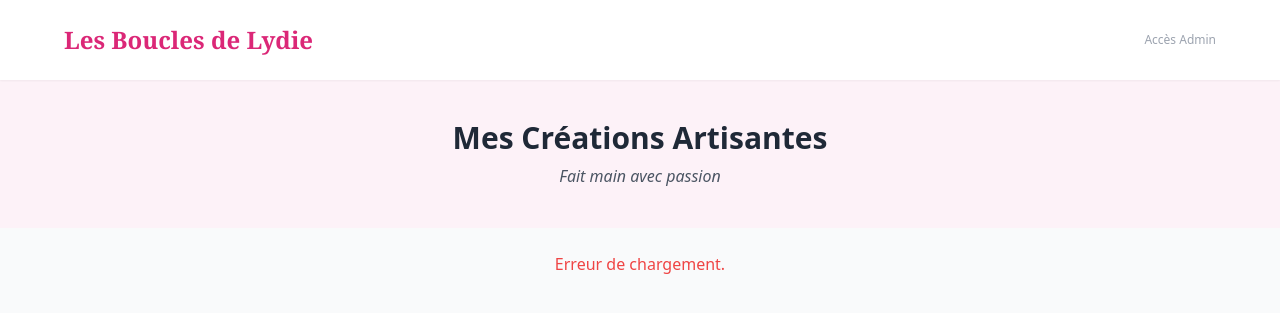
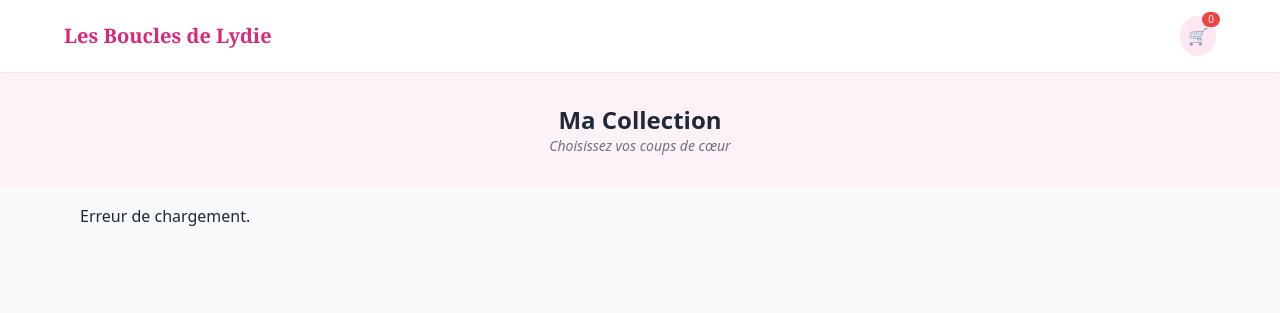
Before and after one commit to jerboyspy/Lesbouclesdelydie, a Jekyll site: the page index.html, which Jekyll copies as it is, in a window 1280 px wide. Shown: the top 313 px of the page. Built offline with Jekyll 4.4.1, drawn with Linux system fonts in a browser that asks for light colours; nearby versions of some CDN libraries; a script that is not in the unit is left out.

Commit message:
Update index.html

```diff
--- a/index.html
+++ b/index.html
@@ -6,106 +6,143 @@
     <title>Les Boucles de Lydie</title>
     <script src="https://cdn.tailwindcss.com"></script>
     <script src="https://identity.netlify.com/v1/netlify-identity-widget.js"></script>
+    <style>
+        #cart-modal { display: none; }
+        #cart-modal.active { display: flex; }
+    </style>
 </head>
-<body class="bg-gray-50 text-gray-800">
+<body class="bg-gray-50 text-gray-800 font-sans">
 
-    <nav class="bg-white shadow-sm p-6 sticky top-0 z-50">
+    <nav class="bg-white shadow-sm p-4 sticky top-0 z-50">
         <div class="max-w-6xl mx-auto flex justify-between items-center">
-            <h1 class="text-2xl font-serif font-bold text-pink-600">Les Boucles de Lydie</h1>
-            <a href="/admin" class="text-xs text-gray-400 hover:underline font-sans">Accès Admin</a>
+            <h1 class="text-xl font-serif font-bold text-pink-600">Les Boucles de Lydie</h1>
+            <button onclick="toggleCart()" class="relative p-2 bg-pink-100 rounded-full">
+                🛒 <span id="cart-count" class="absolute -top-1 -right-1 bg-red-500 text-white text-[10px] px-1.5 rounded-full">0</span>
+            </button>
         </div>
     </nav>
 
-    <header class="py-10 text-center bg-pink-50">
-        <h2 class="text-3xl font-bold mb-2">Mes Créations Artisantes</h2>
-        <p class="text-gray-600 italic">Fait main avec passion</p>
+    <header class="py-8 text-center bg-pink-50">
+        <h2 class="text-2xl font-bold">Ma Collection</h2>
+        <p class="text-gray-500 text-sm italic">Choisissez vos coups de cœur</p>
     </header>
 
-    <main class="max-w-6xl mx-auto p-6">
-        <div id="produits-container" class="grid grid-cols-1 sm:grid-cols-2 lg:grid-cols-3 gap-8">
-            <p class="text-center col-span-full py-10">Chargement de la collection...</p>
-        </div>
+    <main class="max-w-6xl mx-auto p-4">
+        <div id="produits-container" class="grid grid-cols-2 md:grid-cols-3 gap-4">
+            </div>
     </main>
 
+    <div id="cart-modal" class="fixed inset-0 bg-black bg-opacity-50 z-[60] flex-col justify-end">
+        <div class="bg-white w-full max-w-md mx-auto rounded-t-3xl p-6 shadow-2xl overflow-y-auto max-h-[80vh]">
+            <div class="flex justify-between items-center mb-4">
+                <h3 class="text-xl font-bold text-pink-600">Mon Panier</h3>
+                <button onclick="toggleCart()" class="text-gray-400 text-2xl">&times;</button>
+            </div>
+            <div id="cart-items" class="space-y-4 mb-6">
+                </div>
+            <div class="border-t pt-4">
+                <div class="flex justify-between text-xl font-bold mb-6">
+                    <span>Total :</span>
+                    <span id="cart-total">0.00 €</span>
+                </div>
+                <button onclick="envoyerCommande()" class="w-full bg-green-500 text-white py-4 rounded-xl font-bold shadow-lg hover:bg-green-600">
+                    Valider et commander (WhatsApp)
+                </button>
+                <p class="text-center text-xs text-gray-400 mt-4 italic">Le paiement Wero sera validé avec Lydie sur WhatsApp</p>
+            </div>
+        </div>
+    </div>
+
     <script>
+        let panier = [];
+        const repo = "jerboyspy/lesbouclesdelydie";
+        const numeroWhatsApp = "33673460409";
+
         async function chargerBoutique() {
             const container = document.getElementById('produits-container');
-            const repo = "jerboyspy/lesbouclesdelydie";
-            const numeroWhatsApp = "33673460409";
-
             try {
                 const response = await fetch(`https://api.github.com/repos/${repo}/contents/content/produits`);
                 const fichiers = await response.json();
-
-                if (!fichiers || fichiers.length === 0 || fichiers.message === "Not Found") {
-                    container.innerHTML = "<p class='col-span-full text-center'>Aucun produit en ligne.</p>";
-                    return;
-                }
-
                 container.innerHTML = "";
 
                 for (let fichier of fichiers) {
                     if (fichier.name.endsWith('.md')) {
                         const res = await fetch(fichier.download_url);
                         const contenu = await res.text();
-
-                        // Extraction des données
-                        const titre = contenu.match(/title: "(.*)"/)?.[1] || contenu.match(/title: (.*)/)?.[1] || "Produit";
-                        const prix = contenu.match(/price: (.*)/)?.[1] || "0";
+                        const titre = (contenu.match(/title: "(.*)"/)?.[1] || contenu.match(/title: (.*)/)?.[1] || "Produit").replace(/"/g, "");
+                        const prix = parseFloat(contenu.match(/price: (.*)/)?.[1] || 0);
                         const image = contenu.match(/image: (.*)/)?.[1] || "";
                         const disponible = contenu.match(/available: (.*)/)?.[1] === "true";
-                        const badge = contenu.match(/badge: (.*)/)?.[1] || "Aucun";
-
-                        // Extraction de la description (après les tirets du haut)
-                        const description = contenu.split('---').pop().trim();
-
-                        // Gestion du badge
-                        let badgeHTML = "";
-                        if (badge !== "Aucun") {
-                            let color = "bg-blue-500";
-                            if (badge === "Promo") color = "bg-red-500";
-                            if (badge === "Coup de cœur") color = "bg-pink-500";
-                            badgeHTML = `<span class="absolute top-3 left-3 ${color} text-white text-[10px] font-black px-2 py-1 rounded-full uppercase shadow-lg z-10">${badge}</span>`;
-                        }
 
                         if (disponible) {
                             container.innerHTML += `
-                                <div class="relative bg-white rounded-2xl shadow-md overflow-hidden hover:shadow-2xl transition-all border border-pink-50 group">
-                                    ${badgeHTML}
-                                    <div class="overflow-hidden">
-                                        <img src="${image}" class="w-full h-80 object-cover group-hover:scale-110 transition-transform duration-500" alt="${titre}">
-                                    </div>
-                                    <div class="p-5">
-                                        <h3 class="text-xl font-semibold mb-1">${titre}</h3>
-                                        <p class="text-gray-500 text-sm mb-3 line-clamp-2">${description}</p>
-                                        <div class="flex justify-between items-center mt-4">
-                                            <span class="text-pink-600 font-bold text-2xl">${prix} €</span>
-                                            <button onclick="window.open('https://wa.me/${numeroWhatsApp}?text=Bonjour, je souhaite commander : ${encodeURIComponent(titre)}')"
-                                                    class="bg-green-500 text-white px-4 py-2 rounded-lg font-bold hover:bg-green-600 transition-colors text-sm">
-                                                Commander
-                                            </button>
-                                        </div>
-                                    </div>
-                                </div>
-                            `;
+                                <div class="bg-white rounded-xl shadow-sm border border-pink-50 p-2">
+                                    <img src="${image}" class="w-full h-40 object-cover rounded-lg mb-2">
+                                    <h4 class="font-bold text-sm truncate">${titre}</h4>
+                                    <p class="text-pink-600 font-bold text-lg">${prix} €</p>
+                                    <button onclick="ajouterAuPanier('${titre.replace(/'/g, "\\'")}', ${prix})"
+                                            class="w-full mt-2 bg-pink-500 text-white py-1.5 rounded-lg text-xs font-bold hover:bg-pink-600">
+                                        + Ajouter
+                                    </button>
+                                </div>`;
                         }
                     }
                 }
-            } catch (error) {
-                container.innerHTML = "<p class='col-span-full text-center text-red-500'>Erreur de chargement.</p>";
-            }
+            } catch (e) { container.innerHTML = "Erreur de chargement."; }
         }
+
+        function ajouterAuPanier(nom, prix) {
+            panier.push({ nom, prix });
+            majPanier();
+            alert(nom + " ajouté au panier !");
+        }
+
+        function majPanier() {
+            document.getElementById('cart-count').innerText = panier.length;
+            const liste = document.getElementById('cart-items');
+            const totalElt = document.getElementById('cart-total');
+            liste.innerHTML = panier.length === 0 ? "<p class='text-center text-gray-400'>Votre panier est vide</p>" : "";
+
+            let total = 0;
+            panier.forEach((item, index) => {
+                total += item.prix;
+                liste.innerHTML += `
+                    <div class="flex justify-between items-center text-sm border-b pb-2">
+                        <span>${item.nom}</span>
+                        <div class="flex items-center gap-3">
+                            <span class="font-bold">${item.prix} €</span>
+                            <button onclick="retirerDuPanier(${index})" class="text-red-500 font-bold">✕</button>
+                        </div>
+                    </div>`;
+            });
+            totalElt.innerText = total.toFixed(2) + " €";
+        }
+
+        function retirerDuPanier(index) {
+            panier.splice(index, 1);
+            majPanier();
+        }
+
+        function toggleCart() {
+            document.getElementById('cart-modal').classList.toggle('active');
+        }
+
+        function envoyerCommande() {
+            if (panier.length === 0) return alert("Votre panier est vide !");
+
+            let texte = "Bonjour Lydie ! Je souhaite commander les articles suivants :\n\n";
+            let total = 0;
+            panier.forEach(item => {
+                texte += `- ${item.nom} (${item.prix}€)\n`;
+                total += item.prix;
+            });
+            texte += `\n💰 *Total : ${total.toFixed(2)}€*\n💳 *Mode de paiement : Wero*`;
+
+            const url = `https://wa.me/${numeroWhatsApp}?text=${encodeURIComponent(texte)}`;
+            window.open(url);
+        }
+
         chargerBoutique();
-    </script>
-
-    <script>
-      if (window.netlifyIdentity) {
-        window.netlifyIdentity.on("init", user => {
-          if (!user) {
-            window.netlifyIdentity.on("login", () => { document.location.href = "/admin/"; });
-          }
-        });
-      }
     </script>
 </body>
 </html>
```
